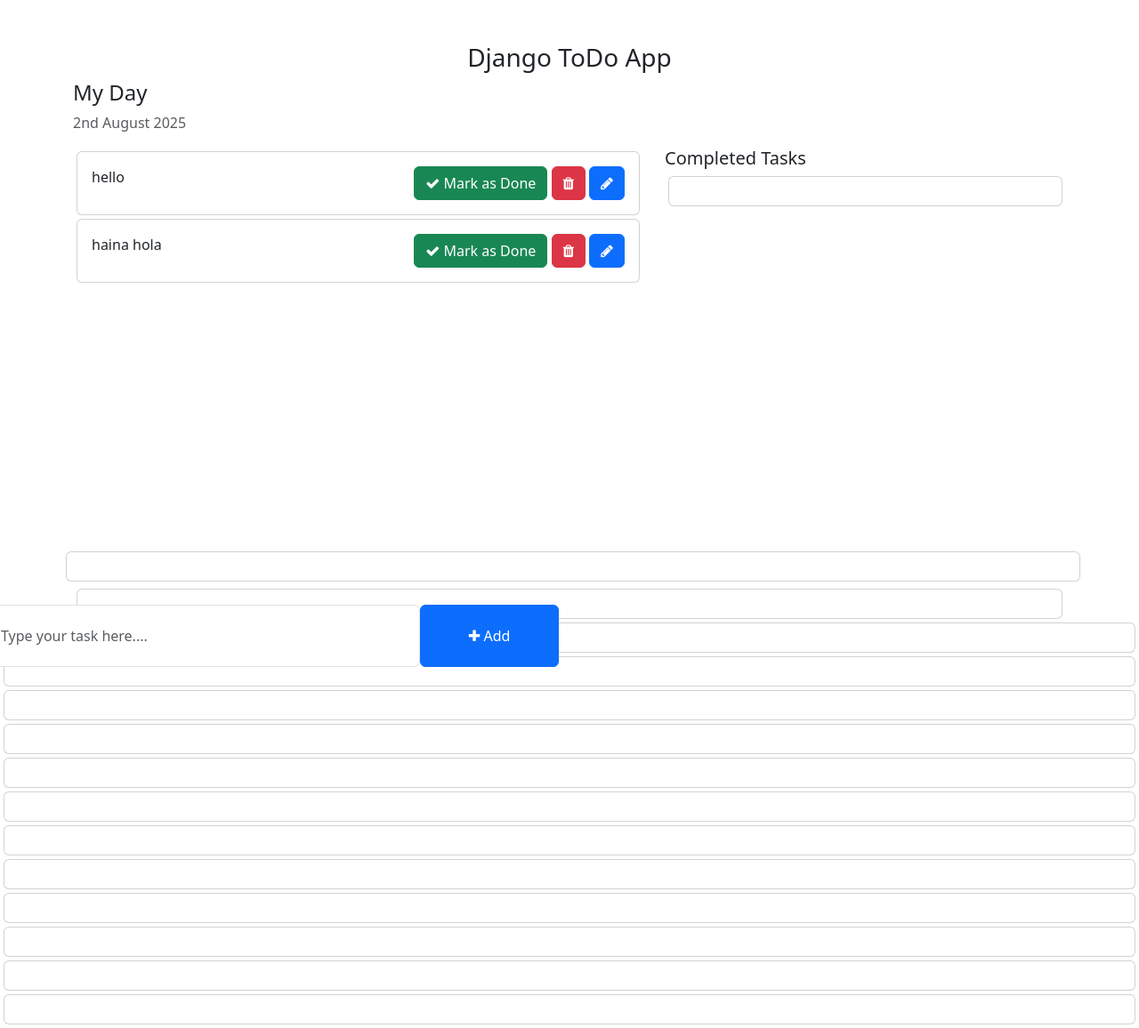
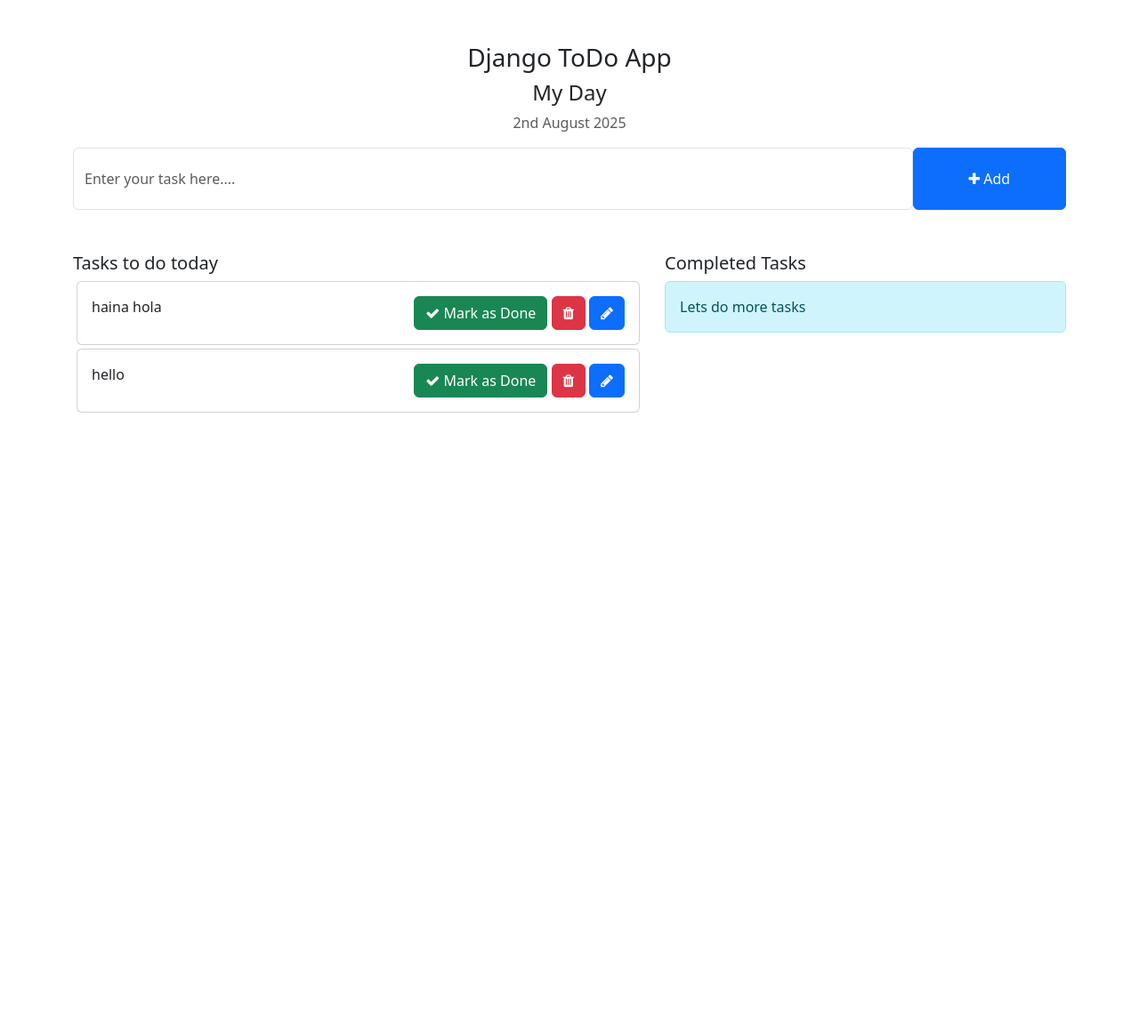
Before and after one commit to DipakKandel/Todo, a Django app: page / in a window 1280 px wide. Shown: the whole page at 89% size. After the commit the page ends 464 px from the top, so only its background shows below. Run offline with Django 5.2, Linux system fonts and the light colour scheme; data comes from the database, SQL or seed files in the repository; both versions use the stored data as it was after the commit.

Commit message:
Add task archiving and editing features: Introduced is_archived field in Task model, implemented task management functions in views.py, and updated home.html for task editing and archiving functionality.

```diff
--- a/tasks/models.py
+++ b/tasks/models.py
@@ -5,6 +5,7 @@ class Task(models.Model):
     id = models.AutoField(primary_key=True)
     task = models.TextField()
     is_completed = models.BooleanField(default=False)
+    is_archived = models.BooleanField(default=False)
     created_at = models.DateTimeField(auto_now_add=True)
     updated_at = models.DateTimeField(auto_now=True)
 
--- /dev/null
+++ b/tasks/urls.py
@@ -0,0 +1,10 @@
+from django.urls import path
+from . import views
+urlpatterns = [
+    path("add/",views.addTask,name="addTask"),
+    path("delete/<int:id>/",views.deleteTask,name="deleteTask"),
+    path("mark-as-done/<int:id>/",views.markAsDone,name="markAsDone"),
+    path("archive/<int:id>/",views.archiveTask,name="archiveTask"),
+    path("revert/<int:id>/",views.revertTask,name="revertTask"),
+    path("edit/<int:id>/",views.editTask,name="editTask"),
+]
--- a/templates/home.html
+++ b/templates/home.html
@@ -14,6 +14,9 @@
     <!-- Font Awesome Icons -->
     <link rel="stylesheet" href="https://cdnjs.cloudflare.com/ajax/libs/font-awesome/4.7.0/css/font-awesome.min.css" />
 
+    <!-- Bootstrap Icons -->
+    <link rel="stylesheet" href="https://cdn.jsdelivr.net/npm/bootstrap-icons@1.11.0/font/bootstrap-icons.css" />
+
     <style>
       .form-control {
         padding: 1.375rem 0.75rem !important;
@@ -24,47 +27,100 @@
     <div class="container">
       <h3 class="pt-5 text-center">Django ToDo App</h3>
       <div class="row">
-        <h4>My Day</h4>
-        <p class="text-muted">{% now "jS F Y" %}</p>
+        <div class="full-width center" style="position: center">
+          <h4 class="text-center">My Day</h4>
+          <p class="text-muted text-center">{% now "jS F Y" %}</p>
+        </div>
+        <br />
+        <div class="full-width center" style="position: center">
+          <!-- To Do Form -->
+          <form action="{% url 'addTask' %}" method="POST">
+            {% csrf_token %}
+            <div class="form-group margin-top-10">
+              <span style="display: flex">
+                <input type="text" name="oneTask" class="form-control" placeholder="Enter your task here...." />
+                <button type="submit" class="btn btn-primary" style="width: 200px"><i class="fa fa-plus"></i> Add</button>
+              </span>
+              <br />
+              <br />
+            </div>
+          </form>
+        </div>
+      </div>
+      <div class="row">
         <div class="col-md-7 col-lg-7" style="height: 450px; overflow: scroll">
           <!-- List of all the tasks for the day -->
-          {% for task in todo %}
+          <h5>Tasks to do today</h5>
+          {% if incomplete_message %}
+          <div class="alert alert-info">{{ incomplete_message }}</div>
+          {% else %} {% for task in todo %}
           <div class="card m-1">
             <div class="card-body">
               {{task.task}}
               <span style="position: relative; float: right">
-                <a class="btn btn-success"><i class="fa fa-check"></i> Mark as Done</a>
-                <a class="btn btn-danger"><i class="fa fa-trash"></i></a>
-                <a class="btn btn-primary"><i class="fa fa-pencil"></i></a>
+                <a href="{% url 'markAsDone' task.id %}" class="btn btn-success"><i class="fa fa-check"></i> Mark as Done</a>
+
+                <a href="{% url 'deleteTask' task.id %}" class="btn btn-danger"><i class="fa fa-trash"></i></a>
+
+                <button type="button" class="btn btn-primary" data-bs-toggle="modal" data-bs-target="#editModal" onclick="editTask('{{ task.id }}', '{{ task.task|escapejs }}')">
+                  <i class="fa fa-pencil"></i>
+                </button>
               </span>
             </div>
           </div>
-          {% endfor %}
+          {% endfor %} {% endif %}
         </div>
 
         <div class="col-md-5 col-lg-5">
           <h5>Completed Tasks</h5>
           <!-- List of all the tasks that have completed -->
-          {% for task in done %}
+          {% if complete_message %}
+          <div class="alert alert-info">{{ complete_message }}</div>
+          {% else %} {% for task in done %}
           <div class="card m-1">
-            <div class="card-body">{{done.task}}</div>
+            <div class="card-body text-decoration-line-through">
+              {{task.task}}
+              <span style="position: relative; float: right">
+                <a href="{% url 'archiveTask' task.id %}" class="btn btn-sm btn-outline-danger"><i class="bi bi-eye-slash-fill"></i></a>
+                <a href="{% url 'revertTask' task.id %}" class="btn btn-sm btn-outline-success"><i class="bi bi-arrow-counterclockwise"></i> </a>
+              </span>
+            </div>
           </div>
+          {% endfor %} {% endif %}
         </div>
-        {% endfor %}
       </div>
-      <div class="row">
-        <div class="col-md-6 col-lg-6 p-0" style="position: absolute; bottom: 50px">
-          <!-- To Do Form -->
-          <form action="">
-            <div class="form-group">
-              <span style="display: flex">
-                <input type="text" class="form-control" placeholder="Type your task here...." />
-                <button class="btn btn-primary" style="width: 200px"><i class="fa fa-plus"></i> Add</button>
-              </span>
+    </div>
+
+    <!-- Edit Task Modal -->
+    <div class="modal fade" id="editModal" tabindex="-1" aria-labelledby="editModalLabel" aria-hidden="true">
+      <div class="modal-dialog">
+        <div class="modal-content">
+          <div class="modal-header">
+            <h5 class="modal-title" id="editModalLabel">Edit Task</h5>
+            <button type="button" class="btn-close" data-bs-dismiss="modal" aria-label="Close"></button>
+          </div>
+          <form id="editTaskForm" method="POST">
+            {% csrf_token %}
+            <div class="modal-body">
+              <div class="form-group">
+                <label for="editTaskInput" class="form-label">Task:</label>
+                <input type="text" name="oneTask" id="editTaskInput" class="form-control" required />
+              </div>
+            </div>
+            <div class="modal-footer">
+              <button type="button" class="btn btn-secondary" data-bs-dismiss="modal">Cancel</button>
+              <button type="submit" class="btn btn-primary"><i class="fa fa-save"></i> Save Changes</button>
             </div>
           </form>
         </div>
       </div>
     </div>
+
+    <script>
+      function editTask(taskId, taskText) {
+        document.getElementById("editTaskInput").value = taskText;
+        document.getElementById("editTaskForm").action = "{% url 'editTask' 0 %}".replace("0", taskId);
+      }
+    </script>
   </body>
 </html>
--- a/todo_main/urls.py
+++ b/todo_main/urls.py
@@ -1,8 +1,13 @@
 
 from django.contrib import admin
-from django.urls import path
+from django.urls import path, include
 from . import views
 urlpatterns = [
     path("admin/", admin.site.urls),
     path("",views.home,name="home"),
 ]
+
+# Todo App
+urlpatterns += [
+    path("tasks/", include("tasks.urls")),
+]
--- a/todo_main/views.py
+++ b/todo_main/views.py
@@ -1,8 +1,21 @@
 from django.shortcuts import render
 from tasks.models import Task
 def home(request):
-    incomplete_tasks = Task.objects.filter(is_completed=False)
-    complete_tasks = Task.objects.filter(is_completed=True)
-    context = {"todo":incomplete_tasks, "done":complete_tasks}
+    incomplete_tasks = Task.objects.filter(is_completed=False).order_by("-updated_at")
+    incomplete_message = None
+    if incomplete_tasks.count() == 0:
+        incomplete_message = "No tasks to do today"
+
+    complete_tasks = Task.objects.filter(is_completed=True, is_archived=False).order_by("-updated_at")
+    complete_message = None
+    if complete_tasks.count() == 0:
+        complete_message = "Lets do more tasks"
+
+    context = {
+        "todo": incomplete_tasks,
+        "done": complete_tasks,
+        "incomplete_message": incomplete_message,
+        "complete_message": complete_message
+    }
     print(context)
     return render(request,"home.html",context)
```
Also changed, not shown: tasks/views.py (+50 -2 lines), templates/edit_task.html (added, +47 -0 lines), db.sqlite3, tasks/migrations/0002_task_is_archived.py (added).
